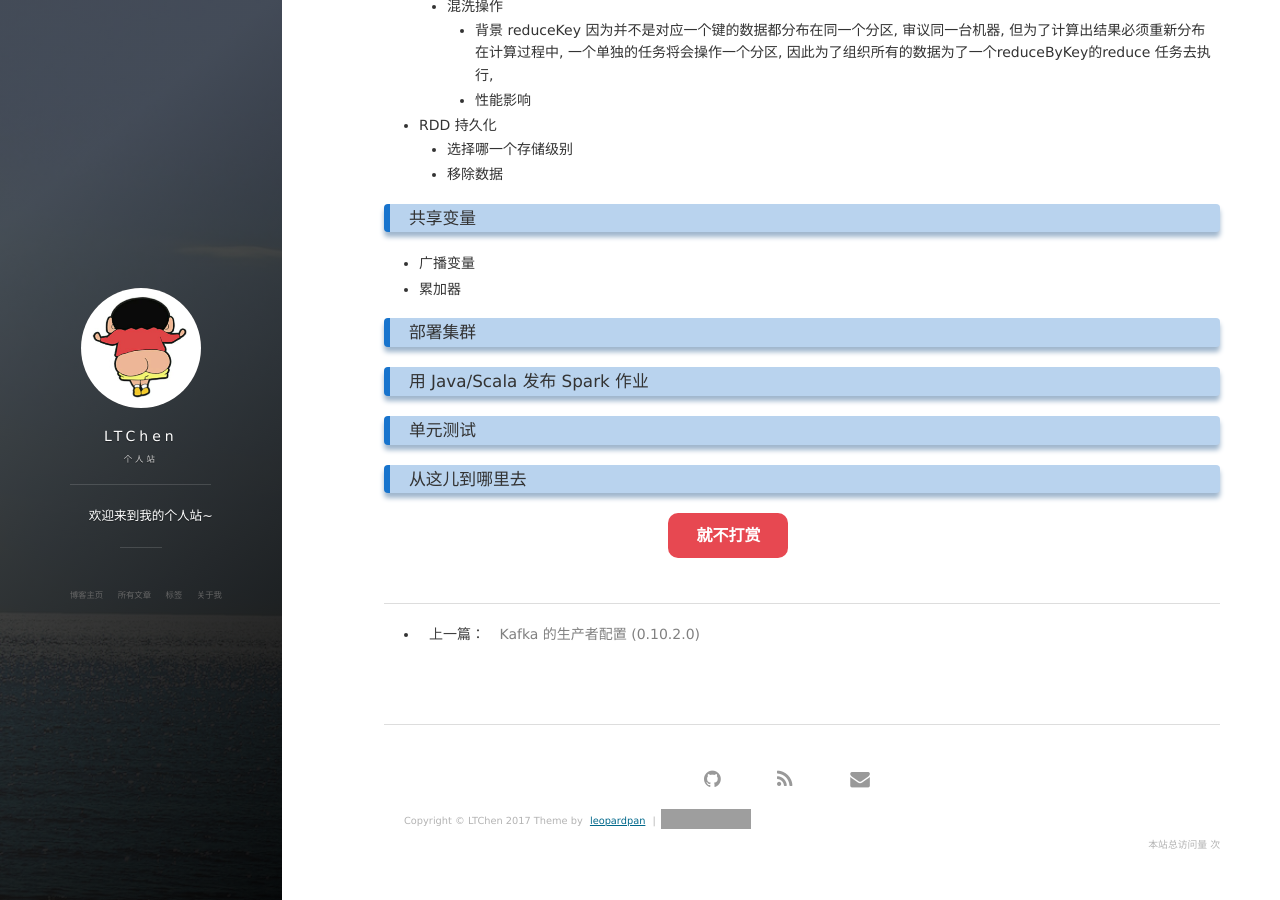
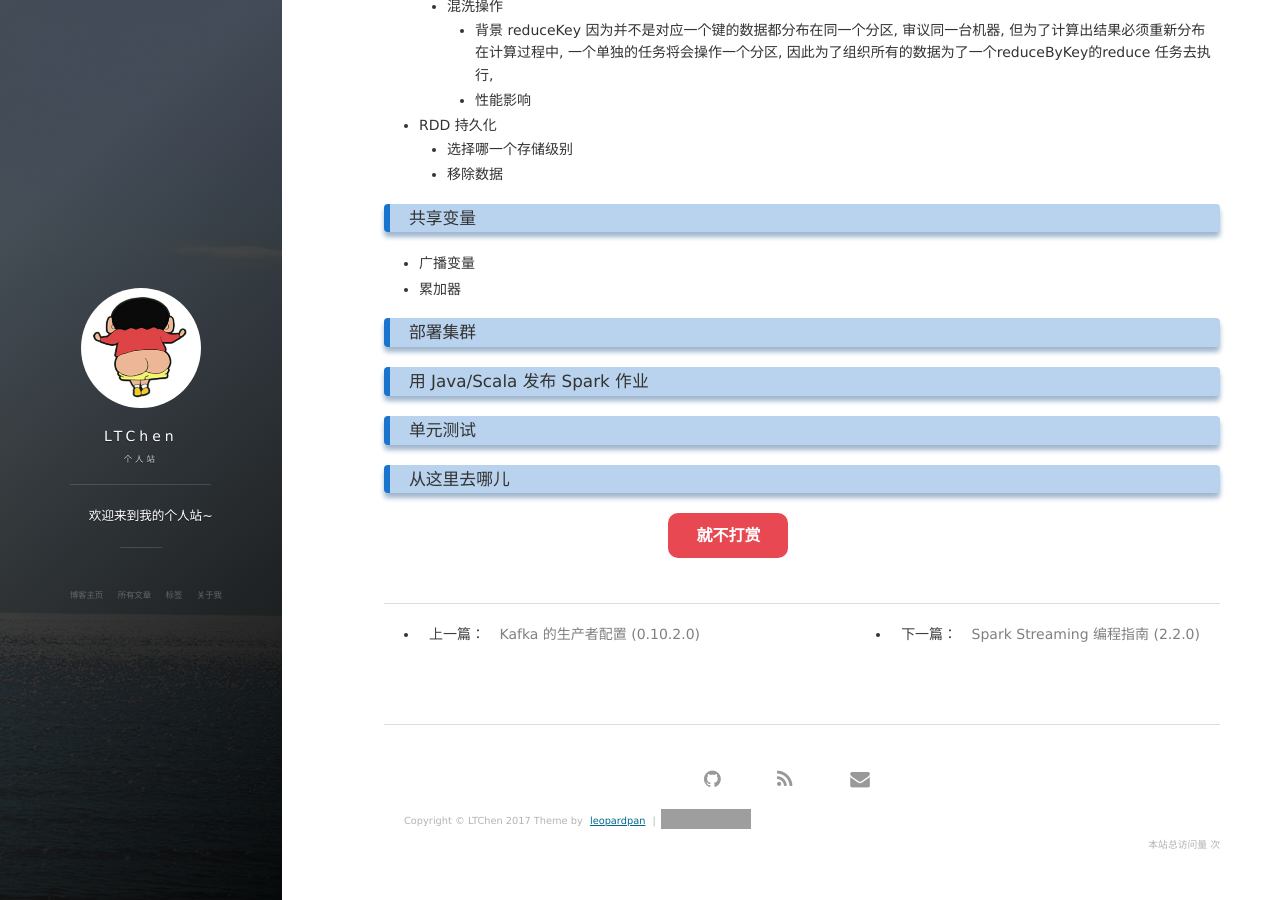
Before and after one commit to loupipalien/loupipalien.github.io, a Jekyll site: the page built from _posts/2017-11-30-spark-programming-guide.md, in a window 1280 px wide and 900 px high, scrolled down 2593 px. Built offline with Jekyll 4.4.1, drawn with Linux system fonts in a browser that asks for light colours; nearby versions of some CDN libraries; comment, search, counter and statistics services are not loaded; some of the changed lines change nothing that is shown; grey boxes are pictures that could not be loaded.

Commit message:
新增 Spark Streaming programming guide

````diff
--- a/_posts/2017-11-30-spark-programming-guide.md
+++ b/_posts/2017-11-30-spark-programming-guide.md
@@ -87,4 +87,4 @@
 
 ### 单元测试
 
-### 从这儿到哪里去
+### 从这里去哪儿
--- /dev/null
+++ b/_posts/2017-12-02-spark-streaming-programming-guide.md
@@ -0,0 +1,89 @@
+---
+layout: post
+title: "Spark Streaming 编程指南 (2.2.0)"
+date: "2017-12-02"
+description: "Spark Streaming 编程指南"
+tag: [spark]
+---
+
+### 概述
+Spark Streaming 是核心 Spark API 的拓展, 支持可伸缩, 高吞吐, 可容错的实时数据流处理; 可以处理来自如 Kafka, Flume< Kinesis， 或者 TCP 套接字的多种源数据, 可以被使用例如 map, reduce, join 和 window 等高阶函数表达的复杂算法处理; 最后, 处理的数据可以被推送到文件系统, 数据库, 实时仪表盘等; 事实上, 也可以在数据流上应用机器学习和图形处理算法
+[!image](#)
+在内部其工作原理如下, Spark Streaming 接受实时输入数据流并切分成多批, 然后被 Spark 引擎处理后批量生成最终的结果流
+[!image](#)
+Spark Streaming 提供一个高阶的抽象被称为离散流或 DStreams, 它代表一个持续的数据流; DStreams 可以从例如 Kafka, Flume, Kinesis等源数据数据流创建, 或者通过应用高阶的操作其他 DStreams; 在内部, 一个 DStreams 被表示为一个序列的 RDDs
+本指南将展示如何使用 DStreams 开始写 Spark Streaming 程序; 可以使用 Sacla, Java, 或 Python (在 Spark 1.2 引入) 写 Spark Streaming 程序, 都会被展示在本指南中; 可以在本指南中找到选项卡, 可以在不同的语言代码段之间选择
+**注意:** 有少量 APIs 在 Python 中是不同的或不可用, 在本文中, 将会发现用 `Python API` 高亮标注了这些不同
+### 一个简单的例子
+在讨论如何写你自己的 Spark Streaming 程序的细节之前, 一起来瞥一眼一个简单的 Spark Streaming 程序是什么样子的; 假设我们要计算从监听 TCP 套接字的数据服务器接受的文本数据中的单词数量
+, 所需要做的如下
+- Scala
+- Java
+首先, 我们创建一个 [JavaStreamingContext](https://spark.apache.org/docs/latest/api/java/index.html?org/apache/spark/streaming/api/java/JavaStreamingContext.html) 对象, 它是整个所有流功能的主入口; 我们可以创建一个有两个线程的本地 StreamingContext, 并且批量间隔为 1 秒
+```
+import org.apache.spark.*;
+import org.apache.spark.api.java.function.*;
+import org.apache.spark.streaming.*;
+import org.apache.spark.streaming.api.java.*;
+import scala.Tuple2;
+
+// Create a local StreamingContext with two working thread and batch interval of 1 second
+SparkConf conf = new SparkConf().setMaster("local[2]").setAppName("NetworkWordCount");
+JavaStreamingContext jssc = new JavaStreamingContext(conf, Durations.seconds(1));
+```
+使用这个 context, 我们可以创建一个表示来自一个 TCP 源的流数据的 DStreams, 指定一个主机名 (例如: localhost) 和端口 (例如: 9999)
+```
+// Create a DStream that will connect to hostname:port, like localhost:9999
+JavaReceiverInputDStream<String> lines = jssc.socketTextStream("localhost", 9999);
+```
+这个 `lines` DStream 代表将从数据服务器接受的流数据, 此流中的每一条记录是文本中的一行, 然后我们使用空格将文本行切割成词
+```
+// Split each line into words
+JavaDStream<String> words = lines.flatMap(x -> Arrays.asList(x.split(" ")).iterator());
+```
+`flatMap` 是一个 DStream 操作, 可以通过从源 DStream 中的每条记录生成多个新记录创建一个新的 DStream; 在这个例子中每一行就会被切分成多个词, `words` DStream 表示词的流; 注意, 我们使用一个 [FlatMapFunction](https://spark.apache.org/docs/latest/api/scala/index.html#org.apache.spark.api.java.function.FlatMapFunction) 对象定义这个转换, 就像我们在使用中发现的那样, 在 Java API 中有很多这样方便的类帮助定义 DStream 转换
+接下来, 我们来统计这些词
+```
+// Count each word in each batch
+JavaPairDStream<String, Integer> pairs = words.mapToPair(s -> new Tuple2<>(s, 1));
+JavaPairDStream<String, Integer> wordCounts = pairs.reduceByKey((i1, i2) -> i1 + i2);
+
+// Print the first ten elements of each RDD generated in this DStream to the console
+wordCounts.print();
+```
+使用一个 [PairFuntion](https://spark.apache.org/docs/latest/api/scala/index.html#org.apache.spark.api.java.function.PairFunction) 将这个 `words` DStream 进一步映射 (一对一的转换) 为一个键值对 (word, 1) 的 DStream; 然后, 它将使用一个 [Function2](https://spark.apache.org/docs/latest/api/scala/index.html#org.apache.spark.api.java.function.Function2) 对象去归纳获取每个批次数据中词的频次; 最终, `wordCounts.print()` 将会打印出每秒生成的一些统计
+注意, 当这些代码行被执行事, Spark Streaming 仅设置了在它启动后将执行的计算, 还没有开始真正的处理; 在所有转换都被设置后开始处理, 我们最后调用 `call` 方法
+```
+// Start the computation
+jssc.start();
+// Wait for the computation to terminate
+jssc.awaitTermination();
+```
+全部的代码可以在 Spark Streaming 的例子 [JavaNetWorkCount](https://github.com/apache/spark/blob/v2.2.0/examples/src/main/java/org/apache/spark/examples/streaming/JavaNetworkWordCount.java) 中找到
+- Pyhton
+
+如果你已经下载并构建了 Spark, 可以按照如下方式运行例子; 你首先需要运行 NetCat (一个可以在大多数类 Unix 系统中找到的小工具) 作为被使用的数据服务器
+```
+$ nc -lk 9999
+```
+
+### 基础概念
+- 链接
+ 初始化 SparkContext,
+- 离散流 (DStreams)
+- 输入 DStreams 和 接收器
+- DStreams 的转换
+- DStreams 的输出操作
+- 数据帧和 SQL 操作
+- MLlib 操作
+- 缓存 / 持久化
+- 检查点
+- 累加器, 广播变量, 检查点
+- 部署应用
+- 监控应用
+### 性能调节
+- 减少批处理时间
+- 设置合适的批量间隔
+- 内存调节
+### 容错语义
+### 从这里去哪儿
````
